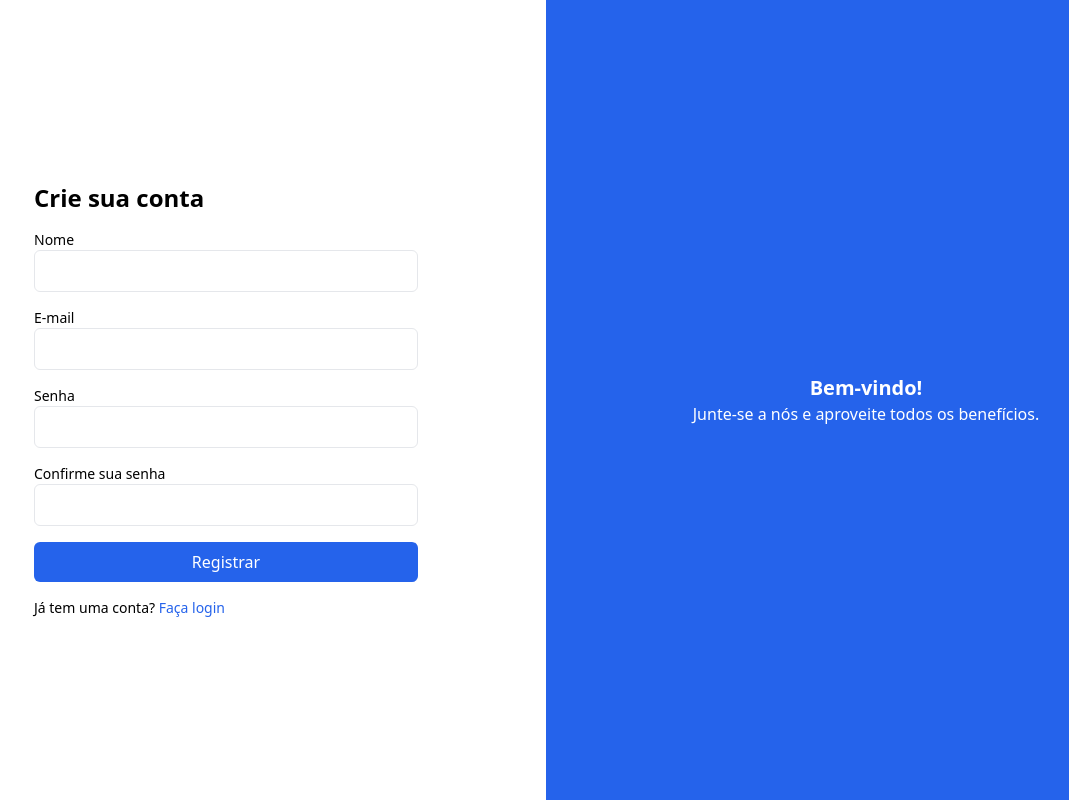
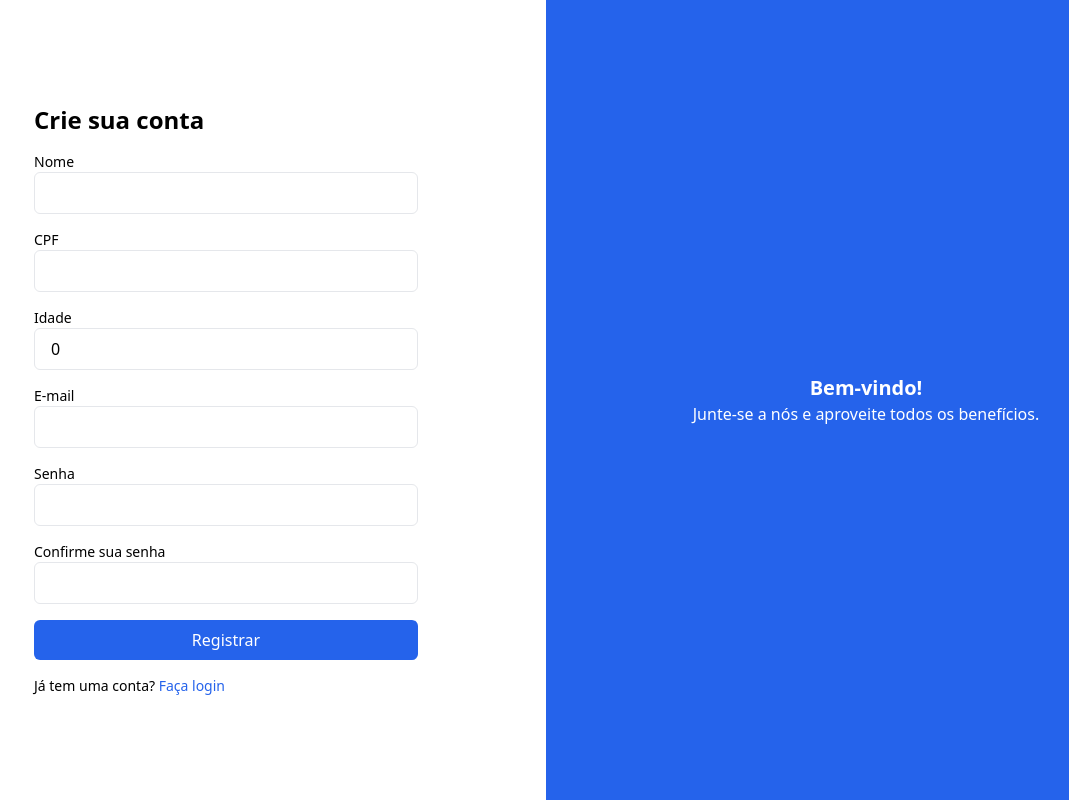
Before and after one commit to GuilhermePaes26/PlanejaTrip, an Angular app in the folder viajatcc-frontend/: page /auth/signup in a window 1280 px wide. Shown: the whole page, without its empty margins (94-1163 px from the left). Built offline with nearby package versions, Linux system fonts and the light colour scheme.

Commit message:
Criando usuario via post do frontend ao backend

```diff
--- a/viajatcc-frontend/src/app/app.module.ts
+++ b/viajatcc-frontend/src/app/app.module.ts
@@ -8,6 +8,7 @@ import { FormsModule, ReactiveFormsModule } from '@angular/forms';
 import { LoginComponent } from './components/auth/login/login.component';
 import { SignupComponent } from './components/auth/signup/signup.component';
 import { AuthComponent } from './components/auth/auth.component';
+import { HttpClientModule } from '@angular/common/http';
 
 @NgModule({
   declarations: [
@@ -20,7 +21,8 @@ import { AuthComponent } from './components/auth/auth.component';
     BrowserModule,
     AppRoutingModule,
     FormsModule,
-    ReactiveFormsModule
+    ReactiveFormsModule,
+    HttpClientModule
   ],
   providers: [
     provideClientHydration(withEventReplay())
--- a/viajatcc-frontend/src/app/components/auth/signup/signup.component.html
+++ b/viajatcc-frontend/src/app/components/auth/signup/signup.component.html
@@ -2,23 +2,31 @@
     <div class="w-1/2 flex items-center justify-center">
         <div class="w-96">
             <h2 class="text-2xl font-bold mb-4">Crie sua conta</h2>
-            <form action="" method="POST">
+            <form [formGroup]="registerForm" (ngSubmit)="onSubmit()">
 
                 <div class="mb-4">
                     <label class="block text-sm font-medium">Nome</label>
-                    <input type="text" name="name" class="w-full px-4 py-2 border rounded-md">
+                    <input type="text" formControlName="name" class="w-full px-4 py-2 border rounded-md">
+                </div>
+                <div class="mb-4">
+                    <label class="block text-sm font-medium">CPF</label>
+                    <input type="text" formControlName="cpf" class="w-full px-4 py-2 border rounded-md">
+                </div>
+                <div class="mb-4">
+                    <label class="block text-sm font-medium">Idade</label>
+                    <input type="number" formControlName="idade" class="w-full px-4 py-2 border rounded-md">
                 </div>
                 <div class="mb-4">
                     <label class="block text-sm font-medium">E-mail</label>
-                    <input type="email" name="email" class="w-full px-4 py-2 border rounded-md">
+                    <input type="email" formControlName="email" class="w-full px-4 py-2 border rounded-md">
                 </div>
                 <div class="mb-4">
                     <label class="block text-sm font-medium">Senha</label>
-                    <input type="password" name="password" class="w-full px-4 py-2 border rounded-md">
+                    <input type="password" formControlName="password" class="w-full px-4 py-2 border rounded-md">
                 </div>
                 <div class="mb-4">
                     <label class="block text-sm font-medium">Confirme sua senha</label>
-                    <input type="password" name="password_confirmation" class="w-full px-4 py-2 border rounded-md">
+                    <input type="password" formControlName="password_confirmation" class="w-full px-4 py-2 border rounded-md">
                 </div>
                 <button type="submit" class="w-full bg-blue-600 text-white py-2 rounded-md">Registrar</button>
             </form>
--- a/viajatcc-frontend/src/app/components/auth/signup/signup.component.ts
+++ b/viajatcc-frontend/src/app/components/auth/signup/signup.component.ts
@@ -1,4 +1,6 @@
 import { Component } from '@angular/core';
+import { FormBuilder, FormGroup, Validators } from '@angular/forms';
+import { AuthService } from '../../../services/auth.service';
 
 @Component({
   selector: 'app-signup',
@@ -7,5 +9,27 @@ import { Component } from '@angular/core';
   styleUrl: './signup.component.scss'
 })
 export class SignupComponent {
+  registerForm!: FormGroup
 
+  constructor(private fb: FormBuilder, private authService: AuthService) { }
+
+  ngOnInit(): void {
+    // Inicialize o formulário com os controles e validadores
+    this.registerForm = this.fb.group({
+      name: ['', [Validators.required]],  // Adicionando validadores
+      password: ['', [Validators.required]],   // Adicionando validadores
+      password_confirmation: ['', [Validators.required]],   // Adicionando validadores
+      cpf: ['', [Validators.required]],   // Adicionando validadores
+      email: ['', [Validators.required]],   // Adicionando validadores
+      idade: [0, [Validators.required]],   // Adicionando validadores
+    });
+  }
+  onSubmit() {
+    const {name, password, cpf, email, idade} = this.registerForm.value
+
+    console.log(name, password, cpf, );
+    this.authService.signin(password, cpf, name, email, idade).subscribe({next: (response) => {
+      console.log(response)
+    }})
+  }
 }
--- a/viajatcc-frontend/src/app/services/auth.service.ts
+++ b/viajatcc-frontend/src/app/services/auth.service.ts
@@ -1,12 +1,24 @@
+import { HttpClient } from '@angular/common/http';
 import { Injectable } from '@angular/core';
 
 @Injectable({
   providedIn: 'root'
 })
 export class AuthService {
+  private apiUrl = 'http://localhost:3000';
 
-  constructor() { }
+  constructor(private http: HttpClient) { }
   login(username: string, password: string) {
     console.log('fuck')
   }
+  signin(senha: string, cpf: string, nome: string, email: string, idade: number) {
+    const data = {
+      senha,
+      cpf,
+      nome,
+      email,
+      idade
+    }
+    return this.http.post<any>(`${this.apiUrl}/users`, data)
+  }
 }
```
Also changed, not shown: 1 other file (tests, documents, lock files or other folders).
